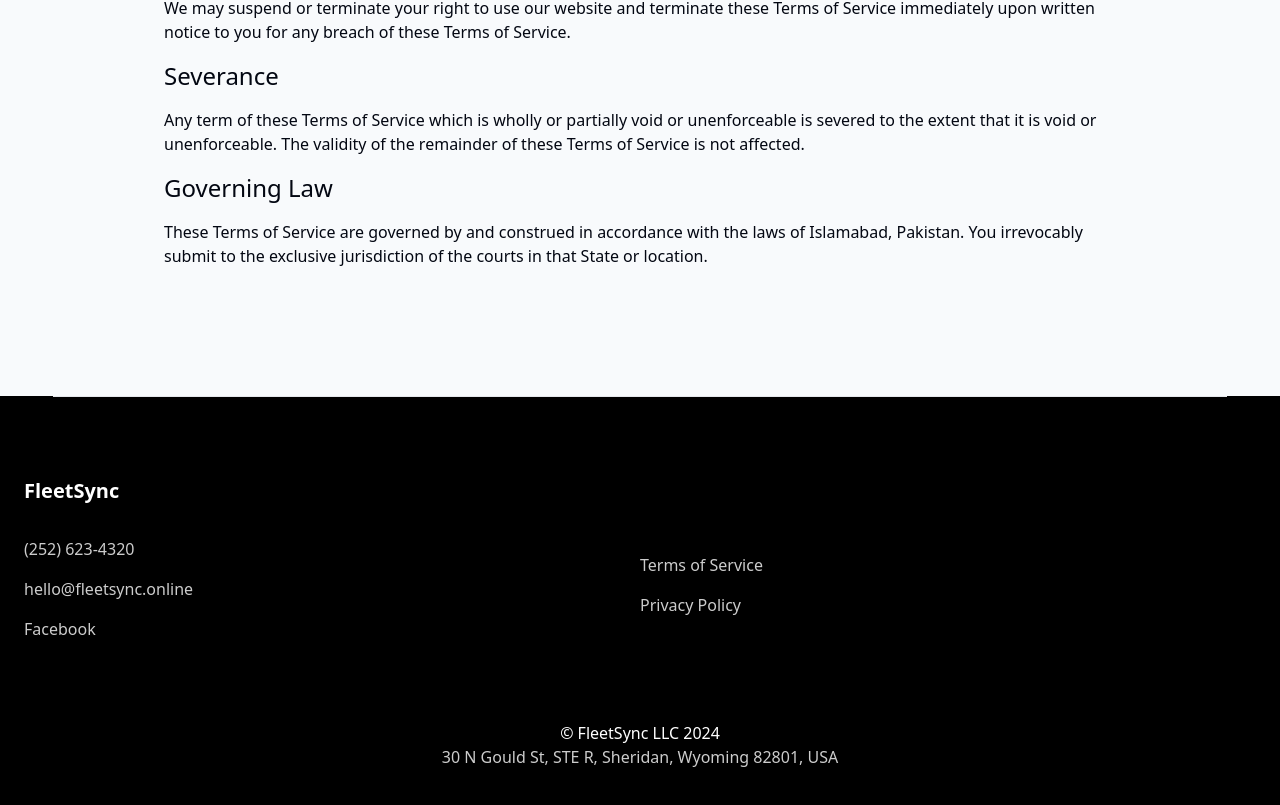
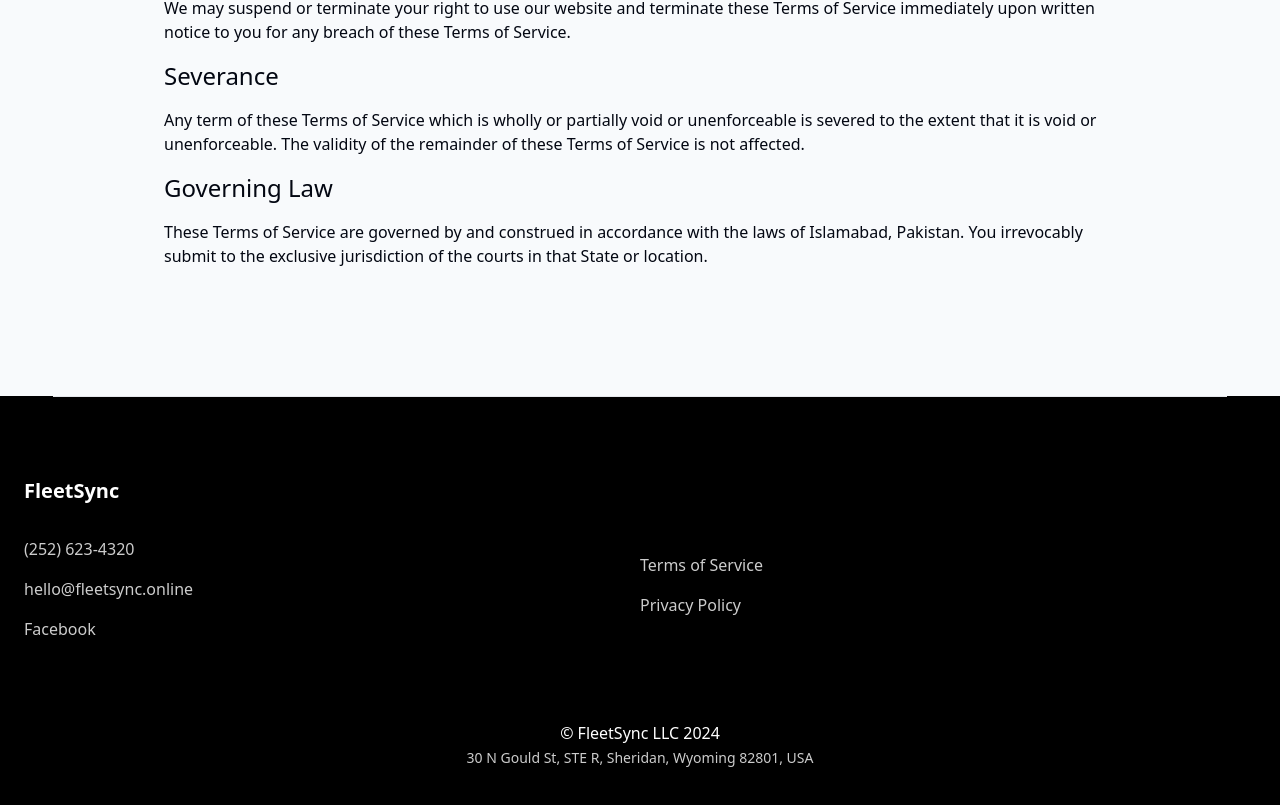
Before and after one commit to Boost-Panda/fleetsync-website, a React (Vite) app: page /terms in a window 1280 px wide. Shown: the part 1793-2598 px from the top of the page. Built offline with nearby package versions, Linux system fonts and the light colour scheme.

Commit message:
minor fixes

```diff
--- a/src/components/EarlyAccess.tsx
+++ b/src/components/EarlyAccess.tsx
@@ -38,6 +38,9 @@
             <p className="text-center block text-muted-foreground underline">
               <a href="mailto:hello@fleetsync.online">hello@fleetsync.online</a>
             </p>
+            <p className="text-center block text-muted-foreground underline mt-4">
+              <a href="tel:+12526234320">(252) 623-4320</a>
+            </p>
           </div>
           <CalendlyWidget />
         </div>
--- a/src/components/Footer.tsx
+++ b/src/components/Footer.tsx
@@ -47,9 +47,9 @@
         </div>
       </section>
 
-      <section className="container pb-14 text-center">
+      <section className="container pb-14 text-center space-y-8">
         <h3>&copy; FleetSync LLC 2024 </h3>
-        <span className="opacity-80">30 N Gould St, STE R, Sheridan, Wyoming 82801, USA</span>
+        <span className="opacity-80 text-sm">30 N Gould St, STE R, Sheridan, Wyoming 82801, USA</span>
       </section>
     </footer>
   );
```
